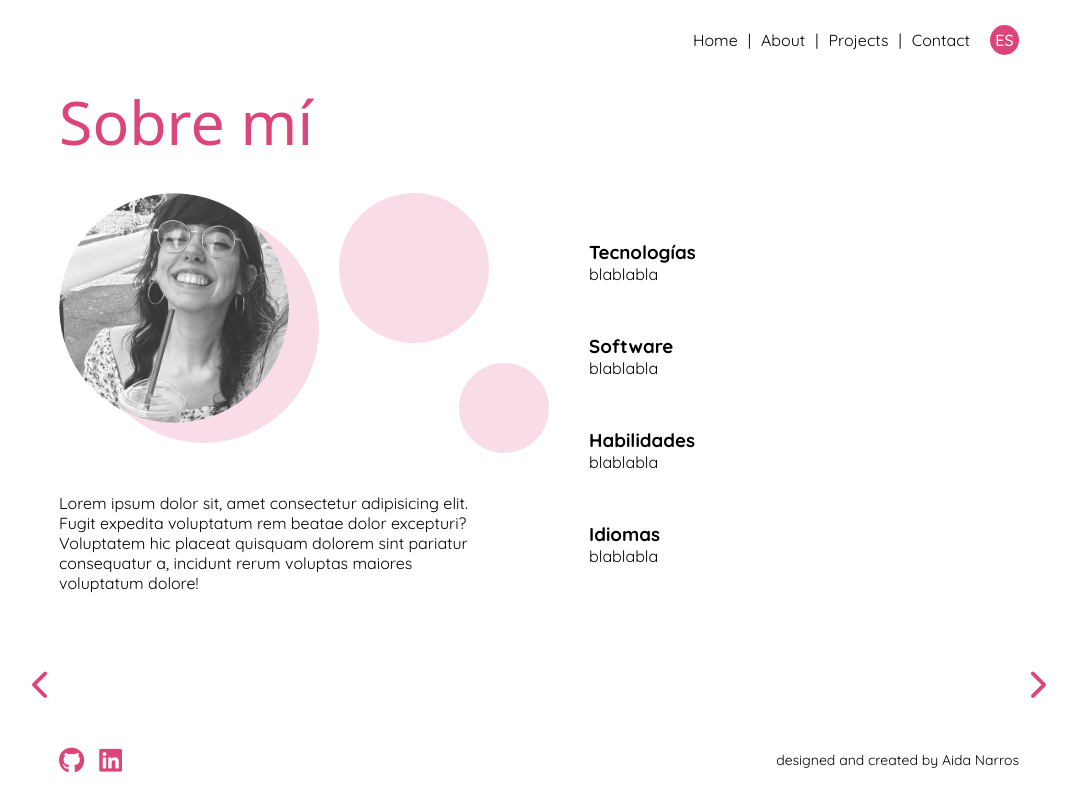
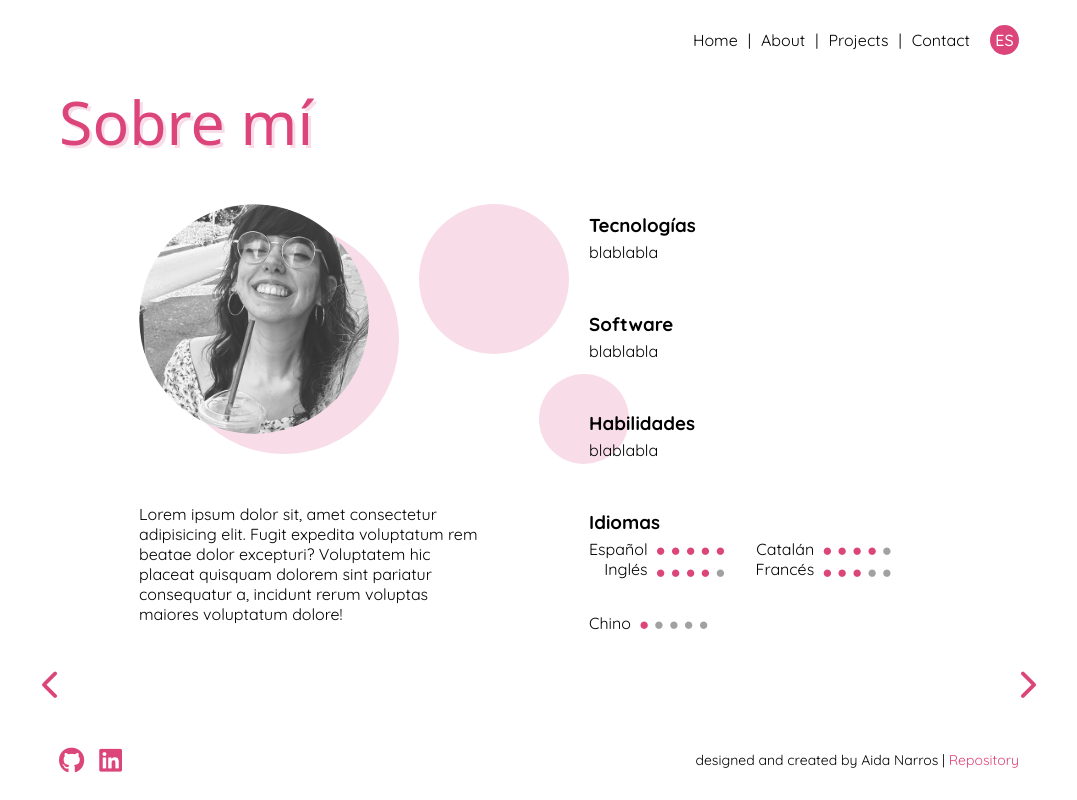
Before and after one commit to aidanarr/portfolio, a React (Vite) app: page /#/about in a window 1280 px wide. Shown: the whole page, without its empty margins (101-1178 px from the left). Built offline with nearby package versions, Linux system fonts and the light colour scheme; a web font is replaced by a local one.

Commit message:
desktop layout

```diff
--- a/src/components/About.tsx
+++ b/src/components/About.tsx
@@ -33,7 +33,36 @@ const About = () => {
           </div>
           <div>
             <h3>Idiomas</h3>
-            <div>blablabla</div>
+            <div className="languages">
+              <div className="languages__list">
+                <div className="languages__list--text">
+                  <p>Español</p>
+                  <p>Inglés</p>
+                </div>
+                <div className="languages__list--bullets">
+                  <p>● ● ● ● ●</p>
+                  <p>● ● ● ● <span>●</span></p>
+                </div>
+              </div>
+              <div className="languages__list">
+                <div className="languages__list--text">
+                  <p>Catalán</p>
+                  <p>Francés</p>
+                </div>
+                <div className="languages__list--bullets">
+                  <p>● ● ● ● <span>●</span></p>
+                  <p>● ● ● <span>● ●</span></p>
+                </div>
+              </div>
+              <div className="languages__list">
+                <div className="languages__list--text">
+                  <p>Chino</p>
+                </div>
+                <div className="languages__list--bullets">
+                  <p>● <span>● ● ● ●</span></p>
+                </div>
+              </div>
+            </div>
           </div>
         </div>
       </section>
--- a/src/components/App.tsx
+++ b/src/components/App.tsx
@@ -5,6 +5,7 @@ import Footer from './Footer'
 import Home from './Home'
 import About from './About'
 import Projects from './Projects'
+import Contact from './Contact'
 
 
 function App() {
@@ -23,6 +24,9 @@ function App() {
           <Route path="/projects" element={
             <Projects />
           } />
+          <Route path="/contact" element={
+            <Contact />
+          } />
         </Routes>
         <Footer />
       </div>
--- a/src/components/Contact.tsx
+++ b/src/components/Contact.tsx
@@ -2,32 +2,49 @@
 
 const Contact = () => {
   return (
-    <div>
-      <div>
+    <div className="contact">
+
+      <div className="contact__title">
         <h2>Contact</h2>
       </div>
-        <section>
-          <div>
-            <div>CV</div>
-            <a href="#">Descarga mi currículum</a>
+      <section className="contact__main">
+        <div className="contact__main--cv">
+          <div className="cv-circles">
+            <div className="cv-circles__1"></div>
+          </div>
+          <a href="#" target="_blank">
+            <div className="cv-pic"></div>
+          </a>
+
+          <a href="#" target="_blank">
+            Descarga mi currículum
+          </a>
+        </div>
+        <div className="contact__main--links">
+        <div className="link-circles">
+            <div className="link-circles__1"></div>
+            <div className="link-circles__2"></div>
+
           </div>
           <div>
-            <div>
             <h3>Correo electrónico</h3>
-              <p>blablabla</p>
+            <a href="#">blablabla</a>
           </div>
           <div>
             <h3>Redes sociales</h3>
-              <ul>
-                <li>Linkedin</li>
-                <li>GitHub</li>
-                <li>Portfolio artístico</li>
+            <ul className="socials">
+              <li>Linkedin <a className="socials__linkedin" href="#">blablabal</a></li>
+              <li>GitHub <a className="socials__github" href="#">blablabal</a></li>
+              <li className="socials__art">Portfolio artístico <span>(por si te pica la curiosidad)</span> <a href="#">blablabal</a></li>
             </ul>
           </div>
         </div>
       </section>
+      <div className="contact__arrows">
+        <i className="fa-solid fa-chevron-left arrow-left"></i>
       </div>
-  )
+    </div>
+  );
 }
 
 export default Contact
--- a/src/components/Footer.tsx
+++ b/src/components/Footer.tsx
@@ -3,11 +3,11 @@
 const Footer = () => {
   return (
     <footer className="footer">
-        <div>
+        <div className="footer__icons">
             <a href="#" target="_blank"><i className="fa-brands fa-github"></i></a>
             <a href="#" target="_blank"><i className="fa-brands fa-linkedin"></i></a>
         </div>
-        <p>designed and created by Aida Narros</p>
+        <p>designed and created by Aida Narros | <a className="repo" href="#">Repository</a></p>
     </footer>
   )
 }
--- a/src/components/Projects.tsx
+++ b/src/components/Projects.tsx
@@ -15,6 +15,10 @@ const Projects = () => {
                 <Project />
 
         </section>
+        <div className="projects__arrows">
+        <i className="fa-solid fa-chevron-right arrow-right"></i>
+        <i className="fa-solid fa-chevron-left arrow-left"></i>
+      </div>
     </div>
   )
 }
--- a/src/styles/About.scss
+++ b/src/styles/About.scss
@@ -3,16 +3,26 @@
 .about {
     position: relative;
     padding: $main-padding;
+    display: flex;
+    flex-direction: column;
+    justify-content: space-between;
+
+    h3 {
+        margin-bottom: 5px;
+    }
 
     &__info {
         display: flex;
-        justify-content: space-between;
+        justify-content: center;
+        align-items: center;
         gap: 100px;
+        padding: 0 80px;
+        flex-grow: 1;
+        padding-bottom: 10%;
 
         &--desc {
             position: relative;
             width: 100%;
-            height: 100%;
             display: flex;
             flex-direction: column;
             align-items: center;
@@ -90,3 +100,30 @@
         }
     }
 }
+
+.languages {
+    display: flex;
+    flex-wrap: wrap;
+    gap: 30px;
+
+    &__list {
+        display: flex;
+        gap: 8px;
+
+        &--text {
+            text-align: right;
+        }
+
+        &--bullets {
+            color: $magenta;
+            font-size: 17px;
+            white-space: nowrap;
+
+            span {
+                color: $light-gray;
+            }
+        }
+    }
+
+
+}
--- a/src/styles/App.scss
+++ b/src/styles/App.scss
@@ -15,6 +15,7 @@
  @import "./About.scss";
  @import "./Projects.scss";
  @import "./Project.scss";
+ @import "./Contact.scss";
 
  .page {
    width: 100vw;
@@ -31,6 +32,7 @@
  h2 {
   font: $titles;
   color: $magenta;
+  text-shadow: 3px 3px 0px $light-pink;
  }
 
  .arrow-right {
@@ -38,7 +40,7 @@
   font-size: 30px;
   bottom: 20px;
   right: 0;
-  margin-right: 150px;
+  margin-right: 10rem;
   color: $magenta;
   cursor: pointer;
   animation: arrow 1s;
@@ -55,7 +57,7 @@
   font-size: 30px;
   bottom: 20px;
   left: 0;
-  margin-left: 150px;
+  margin-left: 10rem;
   color: $magenta;
   cursor: pointer;
   animation: arrow-left 1s;
--- /dev/null
+++ b/src/styles/Contact.scss
@@ -0,0 +1,144 @@
+@import "./variables";
+
+.contact {
+    position: relative;
+    padding: $main-padding;
+    display: flex;
+    flex-direction: column;
+    justify-content: space-between;
+
+    &__title {
+        margin-bottom: 30px;
+    }
+
+    &__main {
+        display: flex;
+        justify-content: center;
+        align-items: center;
+        gap: 100px;
+        flex-grow: 1;
+        padding-bottom: 5%;
+
+        &--cv {
+            position: relative;
+            width: 18rem;
+            text-align: center;
+        }
+
+        &--links {
+            position: relative;
+            display: flex;
+            flex-direction: column;
+            gap: 50px;
+            align-items: flex-start;
+            justify-content: center;
+
+            h3 {
+                margin-bottom: 5px;
+            }
+
+            ul {
+                list-style: none;
+            }
+
+        }
+
+        a {
+            color: $magenta;
+            font-weight: 500;
+            &:hover {
+                color: $pink;
+            }
+        }
+    }
+
+    .cv-circles {
+        position: absolute;
+        top: 0;
+
+        &__1 {
+            width: 10rem;
+            height: 10rem;
+            background-color: $light-pink;
+            border-radius: 100%;
+            transform: translate(-240px, 200px);
+        }
+    }
+
+    .link-circles {
+        position: absolute;
+        top: -25%;
+
+        &__1 {
+            width: 7rem;
+            height: 7rem;
+            background-color: $light-pink;
+            border-radius: 100%;
+            transform: translate(200px, 280px);
+        }
+
+        &__2 {
+            width: 15rem;
+            height: 15rem;
+            background-color: $light-pink;
+            border-radius: 100%;
+            transform: translate(250px, -90px);
+        }
+
+
+    }
+
+    .socials {
+        span {
+            font-size: 12px;
+        }
+
+        &__art {
+            margin-top: 30px;
+            a {
+                display: block;
+                margin-left: 0px;
+            }
+        }
+
+        &__linkedin {
+            margin-left: 20px;
+        }
+
+        &__github {
+            margin-left: 30px;
+        }
+    }
+
+    &__arrows {
+        position: absolute;
+        width: 100%;
+        bottom: 0;
+        left: 0;
+    }
+}
+
+
+.cv-pic {
+    width: 18rem;
+    height: 25.4rem;
+    width: 100%;
+    margin-bottom: 10px;
+    box-shadow: 0px 0px 5px rgba(0, 0, 0, 0.285);
+    background-image: url(../images/cv_es.png);
+    background-repeat: no-repeat;
+    background-position: top right;
+    background-size: contain;
+    transition: all 0.2s ease-in-out;
+    transform: scale(98%);
+    cursor: pointer;
+
+    &:hover {
+        transform: scale(100%);
+    }
+
+    @media (width > 1450px) {
+        width: 20rem;
+        height: 28.3rem;
+    }
+}
--- a/src/styles/Footer.scss
+++ b/src/styles/Footer.scss
@@ -7,6 +7,7 @@
     align-items: center;
     padding: $main-padding;
 
+    &__icons {
         a{
             font-size: 26px;
             margin-right: 15px;
@@ -16,8 +17,18 @@
                 color: $pink;
             }
         }
+    }
 
     p {
         font-size: 14px;
     }
 }
+
+.repo {
+    font-size: 14px;
+        color: $magenta;
+
+        &:hover {
+            color: $pink;
+        }
+}
--- a/src/styles/Projects.scss
+++ b/src/styles/Projects.scss
@@ -14,37 +14,44 @@
         height: 70%;
         display: grid;
         gap: 25px;
-        grid-template-columns: repeat(6, 1fr);
+        grid-template-columns: repeat(12, 1fr);
         grid-template-rows: 1fr 1fr;
         justify-items: center;
+    }
+
+    &__arrows {
+        position: absolute;
+        width: 100%;
+        bottom: 0;
+        left: 0;
     }
 }
 
 .projects__main div {
 
     &:nth-child(1) {
-        grid-column-start: 1;
-        grid-column-end: 4;
+        grid-column-start: 2;
+        grid-column-end: 7;
     }
 
     &:nth-child(2) {
-        grid-column-start: 4;
-        grid-column-end: 7;
+        grid-column-start: 7;
+        grid-column-end: 12;
     }
 
     &:nth-child(3) {
         grid-column-start: 1;
-        grid-column-end: 3;
+        grid-column-end: 5;
     }
 
     &:nth-child(4) {
-        grid-column-start: 3;
-        grid-column-end: 5;
+        grid-column-start: 5;
+        grid-column-end: 9;
     }
 
     &:nth-child(5) {
-        grid-column-start: 5;
-        grid-column-end: 7;
+        grid-column-start: 9;
+        grid-column-end: 13;
     }
 
 }
--- a/src/styles/_variables.scss
+++ b/src/styles/_variables.scss
@@ -2,6 +2,7 @@ $light-pink: #f8dde9;
 $pink: #f59ec5;
 $magenta: #DC457A;
 $gray: #696969;
+$light-gray:rgb(161, 161, 161);
 
 $titles: 500 3.8rem "Lily Script One", system-ui;
 
```
Also changed, not shown: src/images/cv_es.png (added). Lines whose indentation alone changed are shown as unchanged.
